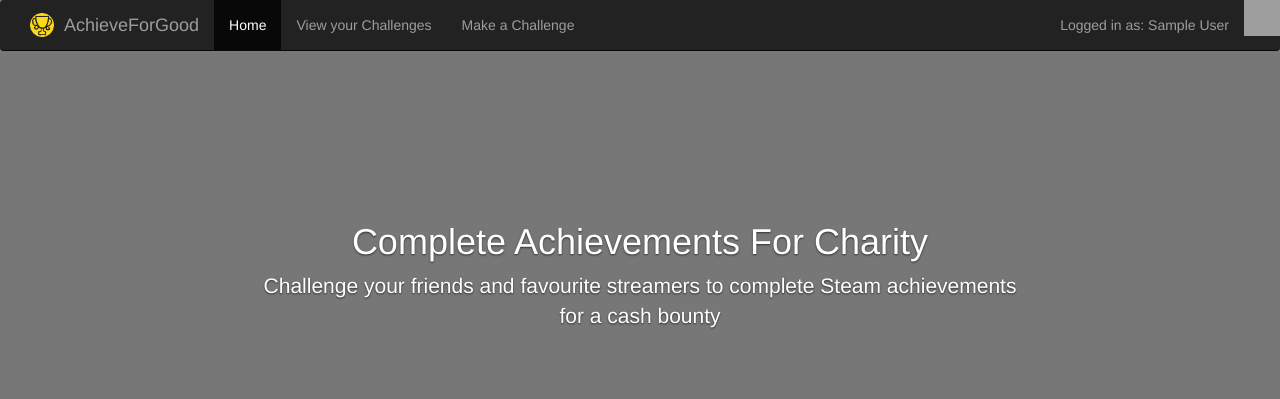
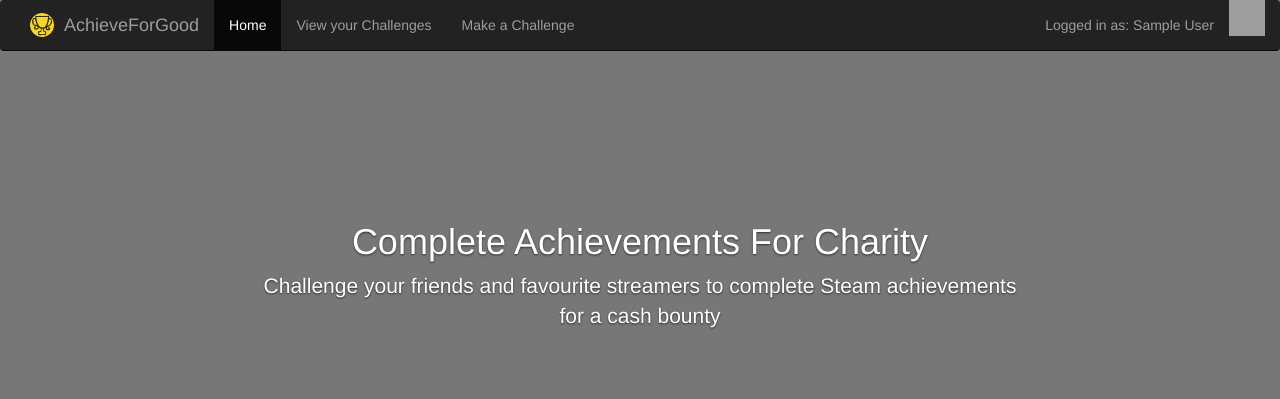
Before and after one commit to MarkRobbo/GreatUniHack2015, a PHP site: page /index.php?openid_assoc_handle=1 in a window 1280 px wide. Shown: the top 399 px of the page. Run offline with PHP 8.4, Linux system fonts and the light colour scheme; the visitor is signed in with stand-in values (Sample User, id 1); some libraries are stand-ins or nearby versions; grey boxes are pictures that could not be loaded.

Commit message:
Fix margins for non-home pages

```diff
--- a/html/css/main.css
+++ b/html/css/main.css
@@ -13,8 +13,8 @@
     margin-right: 10px;
 }
 
-ul .nav .navbar-nav .navbar-right {
-    margin-right: 0!important;
+.navbar-right {
+    margin-right: 0 !important;
 }
 
 .navbar-brand-text {
--- a/html/navbar.html
+++ b/html/navbar.html
@@ -21,7 +21,9 @@
 
   <div id="navbar" class="navbar-collapse collapse">
     <ul class="nav navbar-nav">
+      <!-- Set the active to what we're on... -->
       <li class="active"><a href="#">Home</a></li>
+      <!-- DON'T FORGET -->
       <li><a href="achievements.php">View your Challenges</a></li>
       <li><a href="sponsor.php">Make a Challenge</a></li>
     </ul>
```
